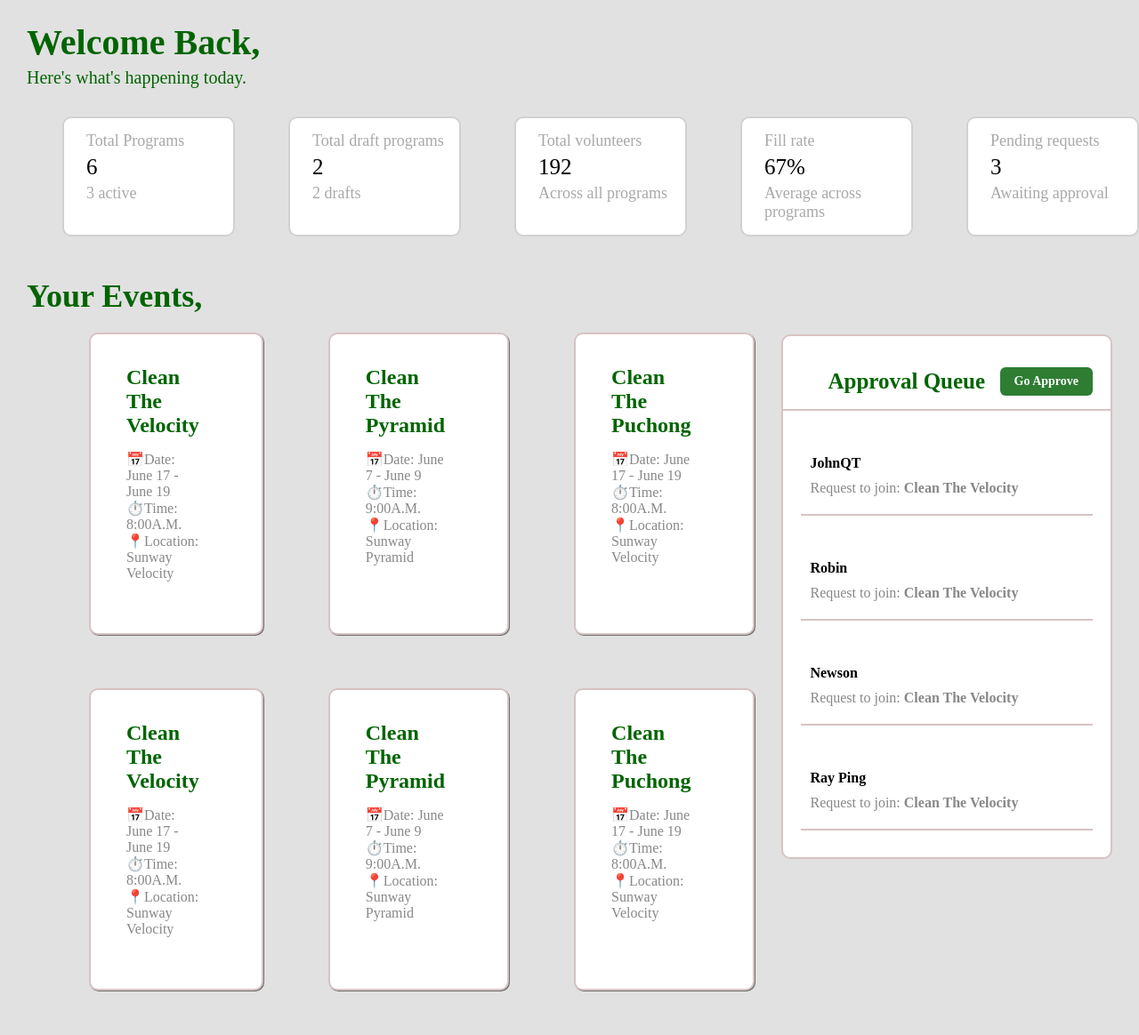
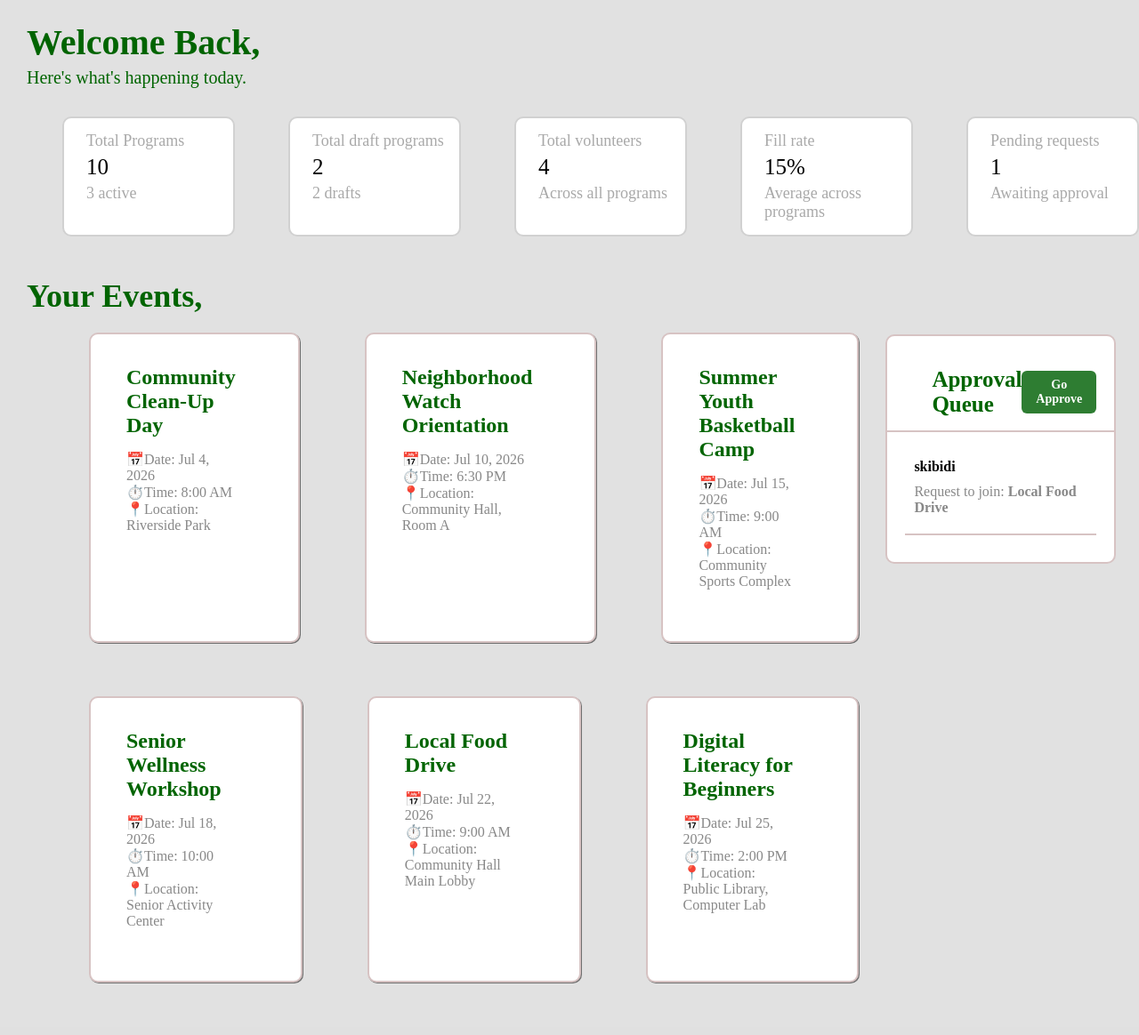
Before and after one commit to badnamefilter/CW1, a PHP site: page /Admin_Main.php in a window 1280 px wide. Shown: the part 151-1315 px from the top of the page at 89% size. After the commit the page ends 1257 px from the top, so only its background shows below. Run offline with PHP 8.4, Linux system fonts and the light colour scheme; the visitor is signed in with stand-in values (Sample User, id 1); data comes from the database, SQL or seed files in the repository.

Commit message:
modified:   AdminPage/Admin_Main.php 	modified:   AdminPage/Admin_Program_edit.php 	modified:   AdminPage/Admin_Request.php 	modified:   CSS/admin.css

```diff
--- a/AdminPage/Admin_Main.php
+++ b/AdminPage/Admin_Main.php
@@ -7,10 +7,34 @@ if (!isset($_SESSION["id"]) || $_SESSION["role"] !== 'admin') {
   exit();
 }
 
+$total_programs = mysqli_fetch_assoc(mysqli_query($connection, "SELECT COUNT(*) as count FROM program"))['count'];
+
+$total_pending = mysqli_fetch_assoc(mysqli_query($connection, "SELECT COUNT(*) as count FROM user_program WHERE status = 'Pending'"))['count'];
+
+$total_volunteers = mysqli_fetch_assoc(mysqli_query($connection, "SELECT COUNT(DISTINCT user_id) as count FROM user_program WHERE status != 'cancelled'"))['count'];
+
+$total_registered = mysqli_fetch_assoc(mysqli_query($connection, "SELECT COUNT(*) as count FROM user_program WHERE status != 'cancelled'"))['count'];
+$fill_rate = $total_programs > 0 ? round(($total_registered / ($total_programs * 10)) * 100) : 0;
+
+$events_result = mysqli_query($connection, "
+  SELECT title, event_date, start_time, location
+  FROM program
+  WHERE event_date >= CURDATE()
+  ORDER BY event_date ASC
+  LIMIT 6
+");
+
+$approvals_result = mysqli_query($connection, "
+  SELECT a.username, p.title
+  FROM user_program up, account a, program p
+  WHERE up.user_id = a.id
+  AND up.program_id = p.id
+  AND up.status = 'Pending'
+  ORDER BY up.Reg_date ASC
+");
 // hi
+// not cool man
 ?>
-
-
 
 <!DOCTYPE html>
 <meta charset="UTF-8">
@@ -54,7 +78,7 @@ if (!isset($_SESSION["id"]) || $_SESSION["role"] !== 'admin') {
     <div class="lainfo"> <!-- 1st Widget -->
       <div class="tprog">
         <div class="grey"> Total Programs </div>
-        <div class="Count"> 6</div>
+        <div class="Count"><?= $total_programs ?></div>
         <div class="grey"> 3 active </div>
       </div>
     </div>
@@ -70,7 +94,7 @@ if (!isset($_SESSION["id"]) || $_SESSION["role"] !== 'admin') {
     <div class="lainfo"> <!-- 3rd Widget -->
       <div class="tprog">
         <div class="grey"> Total volunteers </div>
-        <div class="Count"> 192 </div>
+        <div class="Count"><?= $total_volunteers ?></div>
         <div class="grey"> Across all programs </div>
       </div>
     </div>
@@ -78,7 +102,7 @@ if (!isset($_SESSION["id"]) || $_SESSION["role"] !== 'admin') {
     <div class="lainfo"> <!-- 4th Widget -->
       <div class="tprog">
         <div class="grey"> Fill rate </div>
-        <div class="Count"> 67% </div>
+        <div class="Count"><?= $fill_rate ?>%</div>
         <div class="grey"> Average across programs </div>
       </div>
     </div>
@@ -86,7 +110,7 @@ if (!isset($_SESSION["id"]) || $_SESSION["role"] !== 'admin') {
     <div class="lainfo"> <!-- 5th Widget -->
       <div class="tprog">
         <div class="grey"> Pending requests </div>
-        <div class="Count"> 3 </div>
+        <div class="Count"><?= $total_pending ?></div>
         <div class="grey"> Awaiting approval </div>
       </div>
     </div>
@@ -101,98 +125,52 @@ if (!isset($_SESSION["id"]) || $_SESSION["role"] !== 'admin') {
         </div>
       </div>
 
-      <div class="container2">
+      <?php
+      $count = 0;
+      while ($row = mysqli_fetch_assoc($events_result)):
+        if ($count % 3 === 0):
+          if ($count > 0) echo '</div>';
+          echo '<div class="container2">';
+        endif;
+        $count++;
+        $date = date("M j, Y", strtotime($row['event_date']));
+        $time = date("g:i A", strtotime($row['start_time']));
+      ?>
         <div class="envetsWg">
-          <div class="envetTitle">Clean The Velocity</div>
+          <div class="envetTitle"><?= htmlspecialchars($row['title']) ?></div>
           <div class="envetDes">
-            📅Date: June 17 - June 19 <br>
-            ⏱️Time: 8:00A.M. <br>
-            📍Location: Sunway Velocity <br><br>
+            📅Date: <?= $date ?><br>
+            ⏱️Time: <?= $time ?><br>
+            📍Location: <?= htmlspecialchars($row['location']) ?><br><br>
           </div>
         </div>
-
-        <div class="envetsWg">
-          <div class="envetTitle">Clean The Pyramid</div>
-          <div class="envetDes">
-            📅Date: June 7 - June 9 <br>
-            ⏱️Time: 9:00A.M. <br>
-            📍Location: Sunway Pyramid <br><br>
-          </div>
-        </div>
-
-        <div class="envetsWg">
-          <div class="envetTitle">Clean The Puchong</div>
-          <div class="envetDes">
-            📅Date: June 17 - June 19 <br>
-            ⏱️Time: 8:00A.M. <br>
-            📍Location: Sunway Velocity <br><br>
-          </div>
-        </div>
+        <?php endwhile; ?>
+      <?php if ($count > 0) echo '</div>';?>
+      <?php if ($count === 0): ?>
+        <p style="color: grey; padding: 10px;">No upcoming events.</p>
+      <?php endif; ?>
       </div>
-
-      <div class="container2">
-        <div class="envetsWg">
-          <div class="envetTitle">Clean The Velocity</div>
-          <div class="envetDes">
-            📅Date: June 17 - June 19 <br>
-            ⏱️Time: 8:00A.M. <br>
-            📍Location: Sunway Velocity <br><br>
-          </div>
-        </div>
-
-        <div class="envetsWg">
-          <div class="envetTitle">Clean The Pyramid</div>
-          <div class="envetDes">
-            📅Date: June 7 - June 9 <br>
-            ⏱️Time: 9:00A.M. <br>
-            📍Location: Sunway Pyramid <br><br>
-          </div>
-        </div>
-
-        <div class="envetsWg">
-          <div class="envetTitle">Clean The Puchong</div>
-          <div class="envetDes">
-            📅Date: June 17 - June 19 <br>
-            ⏱️Time: 8:00A.M. <br>
-            📍Location: Sunway Velocity <br><br>
-          </div>
-        </div>
-      </div>
-    </div>
 
     <div class="aprove">
       <div class="requestHome">
         <div class="lalala">
           <div class="reqtitle">Approval Queue</div>
-
-          <button onclick="window.location.href='Admin_Request.php';" class="niba"> Go Approve </button>
-        </div>
-        <div class="user">
-          <div class="ud">JohnQT</div>
-          <div class="ude">Request to join: <strong>Clean The Velocity</strong></div>
+          <button onclick="window.location.href='Admin_Request.php';" class="niba">Go Approve</button>
         </div>
 
-        <div class="user">
-          <div class="ud">Robin</div>
-          <div class="ude">Request to join: <strong>Clean The Velocity</strong></div>
-        </div>
-
-        <div class="user">
-          <div class="ud">Newson</div>
-          <div class="ude">Request to join: <strong>Clean The Velocity</strong></div>
-        </div>
-
-        <div class="user">
-          <div class="ud">Ray Ping</div>
-          <div class="ude">Request to join: <strong>Clean The Velocity</strong></div>
-        </div>
-
-
+        <?php if (mysqli_num_rows($approvals_result) === 0): ?>
+          <p style="color: grey; padding: 10px;">No pending requests.</p>
+        <?php else: ?>
+          <?php while ($req = mysqli_fetch_assoc($approvals_result)): ?>
+            <div class="user">
+              <div class="ud"><?= htmlspecialchars($req['username']) ?></div>
+              <div class="ude">Request to join: <strong><?= htmlspecialchars($req['title']) ?></strong></div>
+          </div>
+        <?php endwhile; ?>
+        <?php endif; ?>
       </div>
     </div>
+  </div>
 
-  </div>
-  </div>
 </body>
-
 </html>
--- a/AdminPage/Admin_Program_edit.php
+++ b/AdminPage/Admin_Program_edit.php
@@ -96,7 +96,7 @@ $program = mysqli_fetch_assoc($result);
 
         <label class="detail" for="program_date">Date:</label>
         <input class="normal" type="date" id="program_date" name="program_date"
-        value="<?= htmlspecialchars($program['event_date']) ?>" min="<?=date("Y-m-d")?>" required><br><br>
+        value="<?= htmlspecialchars($program['event_date']) ?>" required><br><br>
 
         <label class="detail" for="program_starttime"> Start Time:</label>
         <input class="normal" type="time" id="program_starttime" name="program_starttime"
--- a/CSS/admin.css
+++ b/CSS/admin.css
@@ -242,6 +242,7 @@ body {
     border-radius: 10px;
     margin-left: 40px;
     margin-right: 40px;
+    margin-top: 40px;
     box-shadow: 3px 3px 5px #4d4d4d;
 }
 
@@ -249,8 +250,12 @@ body {
     display: flex;
     justify-content: space-between;
     align-items: center;
-    padding: 12px 20px;
+    padding: 5px 20px;
     border-bottom: 1px solid #eee;
+}
+
+.pName{
+    font-size: 25px;
 }
 
 .requests-person {
@@ -298,7 +303,11 @@ body {
 }
 
 .proT {
-    font-size: 20px;
+    font-size: 23px;
+}
+
+.idek {
+    font-size: 18px;
 }
 
 .decision {
@@ -609,7 +618,7 @@ body {
 }
 
 .user{
-    margin-top: 50px;
+    margin-top: 30px;
     padding-bottom: 20px;
     border-bottom: 2px solid rgb(215, 195, 195);
     margin-left: 20px;
```
Also changed, not shown: AdminPage/Admin_Request.php (+34 -3 lines).
